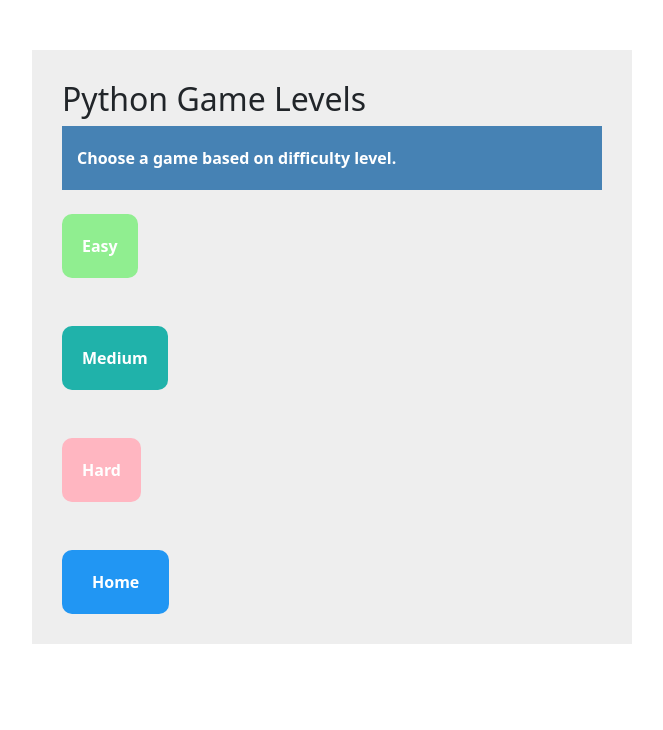
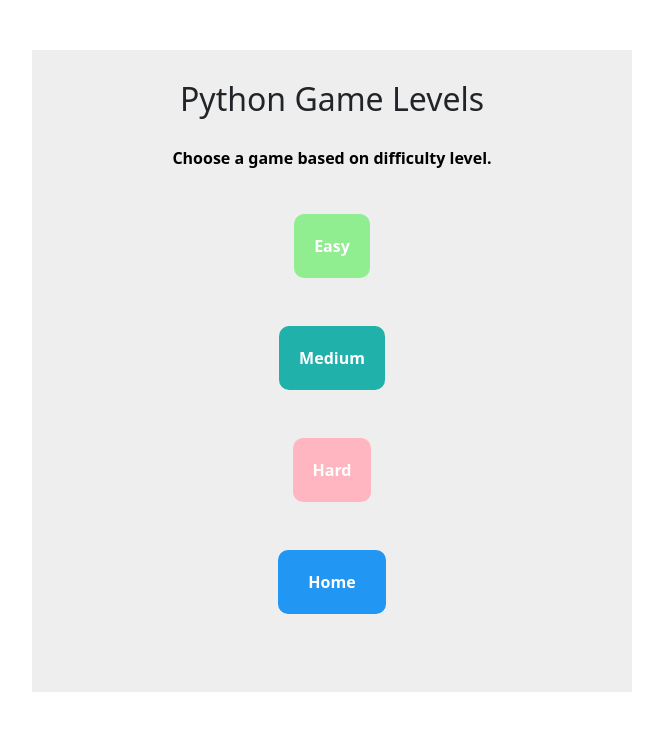
Before and after one commit to hack-thvm/ByteLingo, a Next.js app in the folder bytelingo/bytelingo/: page /python in a window 1280 px wide. Shown: the top 730 px of the page, without its empty margins (308-971 px from the left). Built offline with nearby package versions, Linux system fonts and the light colour scheme.

Commit message:
python.tsx is centered now

```diff
--- a/bytelingo/bytelingo/src/pages/index.tsx
+++ b/bytelingo/bytelingo/src/pages/index.tsx
@@ -65,7 +65,7 @@ export default function Home() {
           </div>
         </div>
         <Image src="/hapy.png" alt="" width={350} height={300}/>
-        <button type="button" className="btn btn-primary" data-bs-toggle="modal" data-bs-target="#myModal">
+        <button type="button" className="btn btn-success" data-bs-toggle="modal" data-bs-target="#myModal">
           Talk to Byte
         </button>
 
--- a/bytelingo/bytelingo/src/pages/python.tsx
+++ b/bytelingo/bytelingo/src/pages/python.tsx
@@ -14,31 +14,32 @@ export default function Python() {
     return (
       <Fragment>
       <div className={layoutStyles.container}>
-            <h2>Python Game Levels</h2>
+            <h2 className="text-center">Python Game Levels</h2>
 
             <div className={messageStyles.success}>
               Choose a game based on difficulty level.
             </div>
             <br />
 
-            <div className="mb-5">
+            <div className="mb-5 text-center">
               <a href="/match">
               <button className={buttonStyles.easy}>Easy</button>
               </a>
             </div>
 
-            <div className="mb-5">
+            <div className="mb-5 text-center">
               <a href="/swap">
               <button className={buttonStyles.medium}>Medium</button>
               </a>
             </div>
 
-            <div className="mb-5">
+            <div className="mb-5 text-center">
               <a href="/game">
               <button className={buttonStyles.hard}> Hard</button>
               </a>
             </div>
 
+            <div className="mb-5 text-center">
             <a href="/">
             <button className={buttonStyles.button} onClick={() => {
               console.log("Hello");
@@ -47,6 +48,7 @@ export default function Python() {
               Home
             </button>
             </a>
+            </div>
       </div>
       </Fragment>
     )
--- a/bytelingo/bytelingo/src/styles/Message.module.css
+++ b/bytelingo/bytelingo/src/styles/Message.module.css
@@ -8,7 +8,9 @@
   /* We use 'composes' to reduce code repetition */
   .success {
     composes: message;
-    background: steelblue;
+    color:black;
+    text-align: center;
+    /* background: steelblue; */
   }
 
   /* We use 'composes' to reduce code repetition */
```
